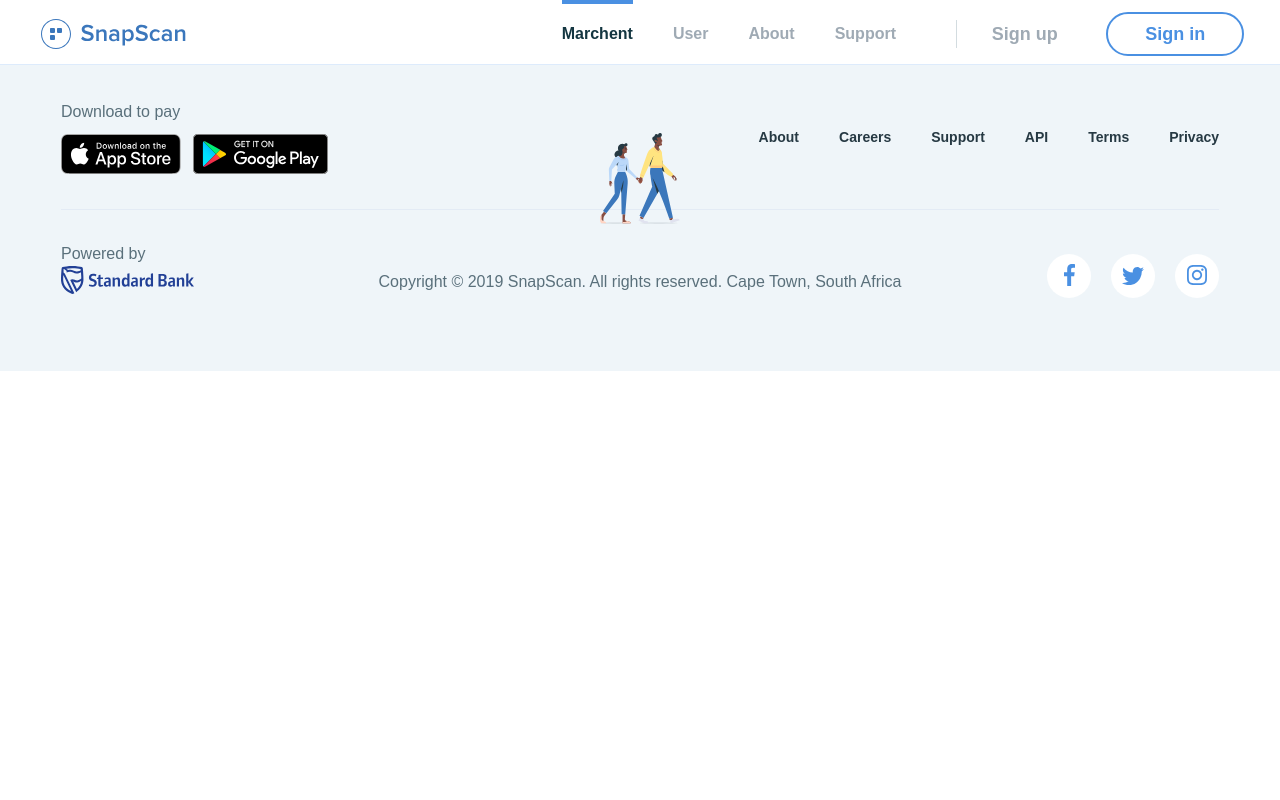
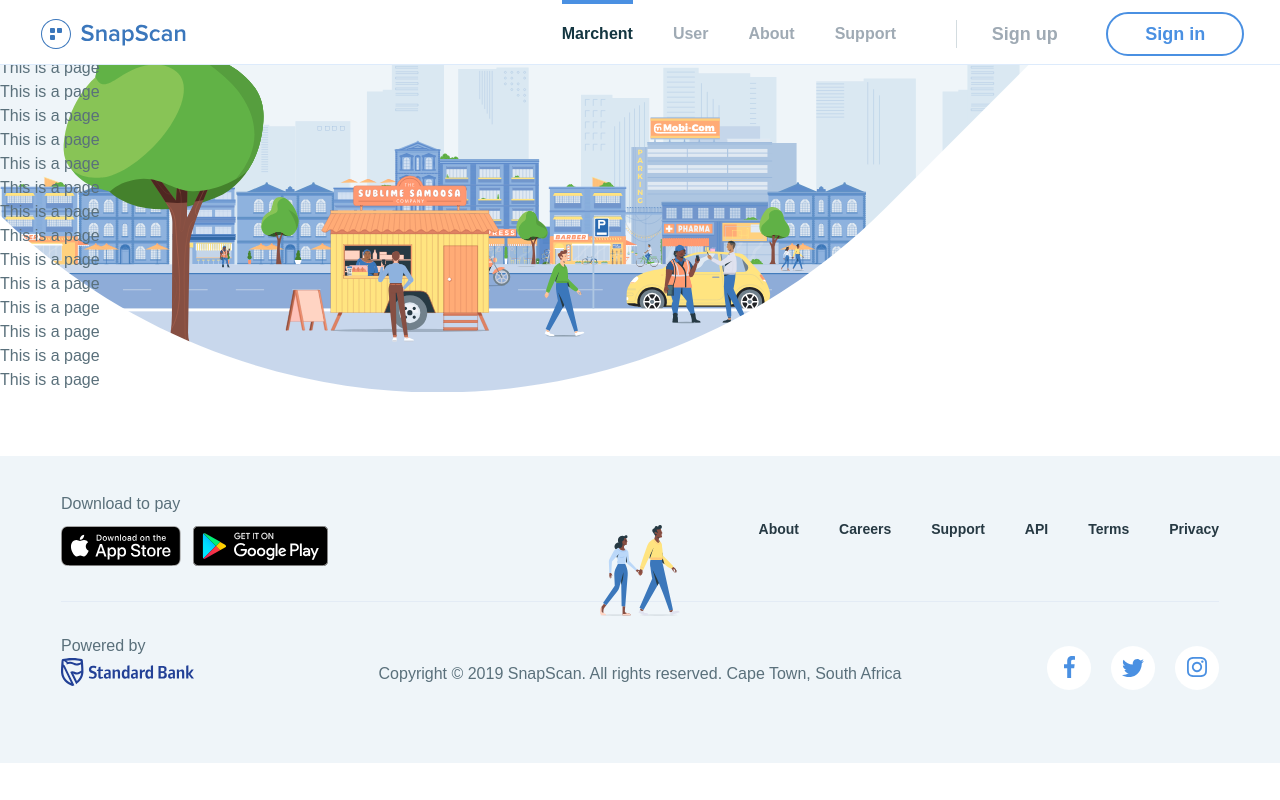
Before and after one commit to shafiqahmad81/snapscan, a website: page src/index.html in a window 1280 px wide. Drawn offline with Linux system fonts and the light colour scheme.

Commit message:
update hero section

```diff
--- a/src/index.html
+++ b/src/index.html
@@ -116,7 +116,36 @@
       </header>
       <!-- Header section end -->
       <!-- Bannar section start -->
-
+      <div class="mt-14 relative">
+        <div
+          class="w-full h-full 2xl:min-h-[85vh] bg-no-repeat bg-cover bg-left-25-bottom md:bg-left-36-bottom absolute top-0 left-0 right-0 bottom-0 -z-10"
+          style="
+            background-image: url(./assets/icon/svgs/snapscan-web-merch.svg);
+          "
+        >
+          <img
+            class="absolute -bottom-px w-full -z-10"
+            src="./assets/icon/svgs/curve-desktop-1440.svg"
+            alt="desktop"
+          />
+        </div>
+        <div>
+          <h1>This is a page</h1>
+          <h1>This is a page</h1>
+          <h1>This is a page</h1>
+          <h1>This is a page</h1>
+          <h1>This is a page</h1>
+          <h1>This is a page</h1>
+          <h1>This is a page</h1>
+          <h1>This is a page</h1>
+          <h1>This is a page</h1>
+          <h1>This is a page</h1>
+          <h1>This is a page</h1>
+          <h1>This is a page</h1>
+          <h1>This is a page</h1>
+          <h1>This is a page</h1>
+        </div>
+      </div>
       <!-- Bannar section end -->
       <!-- Footer section start -->
       <footer class="mt-16 bg-[#eff5f9] pt-9 pb-52 lg:pb-[73px] relative">
--- a/tailwind.config.js
+++ b/tailwind.config.js
@@ -3,6 +3,10 @@
   content: ["./src/**/*.{html,js}"],
   theme: {
     extend: {
+      backgroundPosition: {
+        "left-36-bottom": "left 36% bottom",
+        "left-25-bottom": "left 25% bottom",
+      },
       fontFamily: {
         proxima: ['"Proxima Nova", sans-serif'],
       },
@@ -21,4 +25,11 @@
     },
   },
   plugins: [],
+  // variants: {
+  //   backgroundPosition: ["responsive"],
+  //   backgroundPosition: ["responsive", "hover", "focus"],
+  // },
+  // corePlugins: {
+  //   backgroundPosition: false,
+  // },
 };
```
Also changed, not shown: src/assets/css/output.css.
